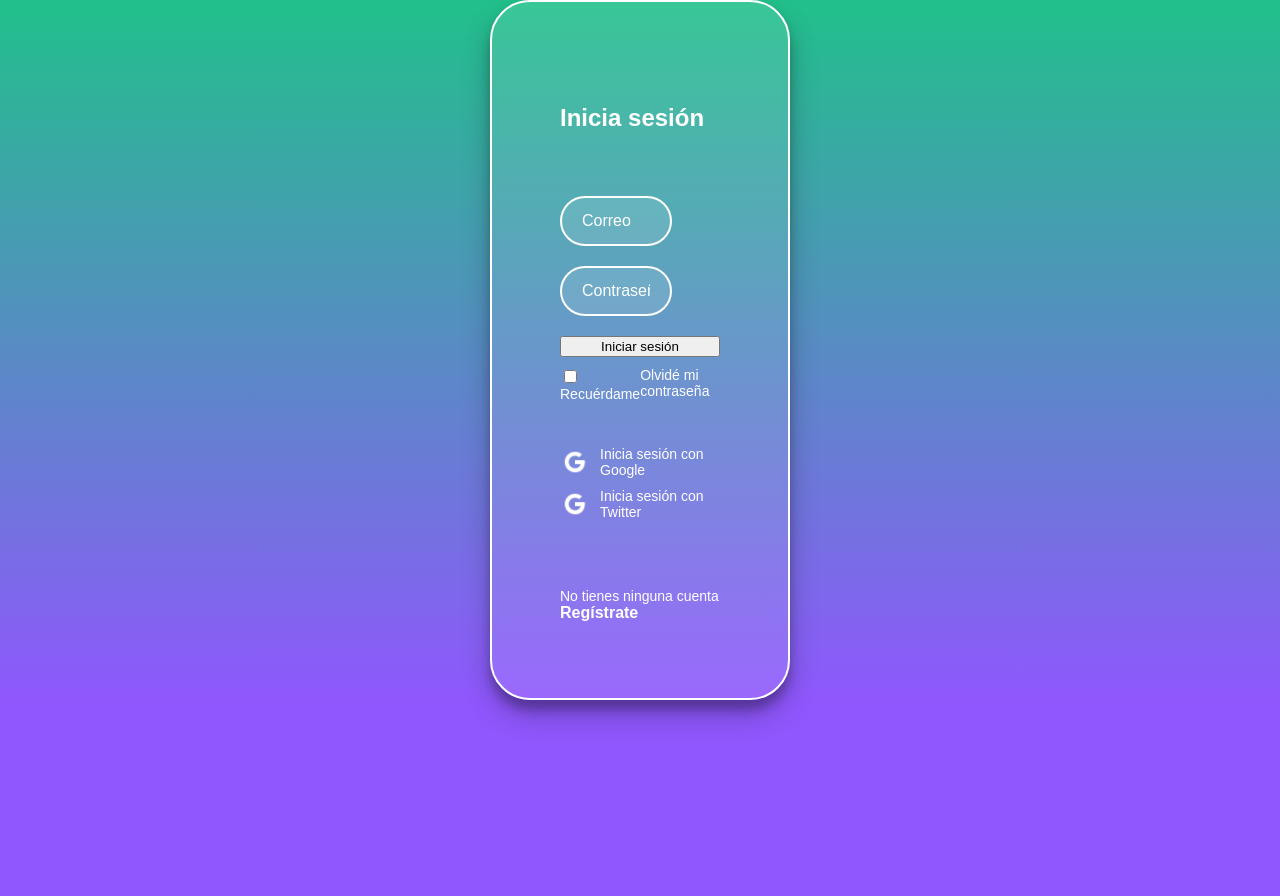
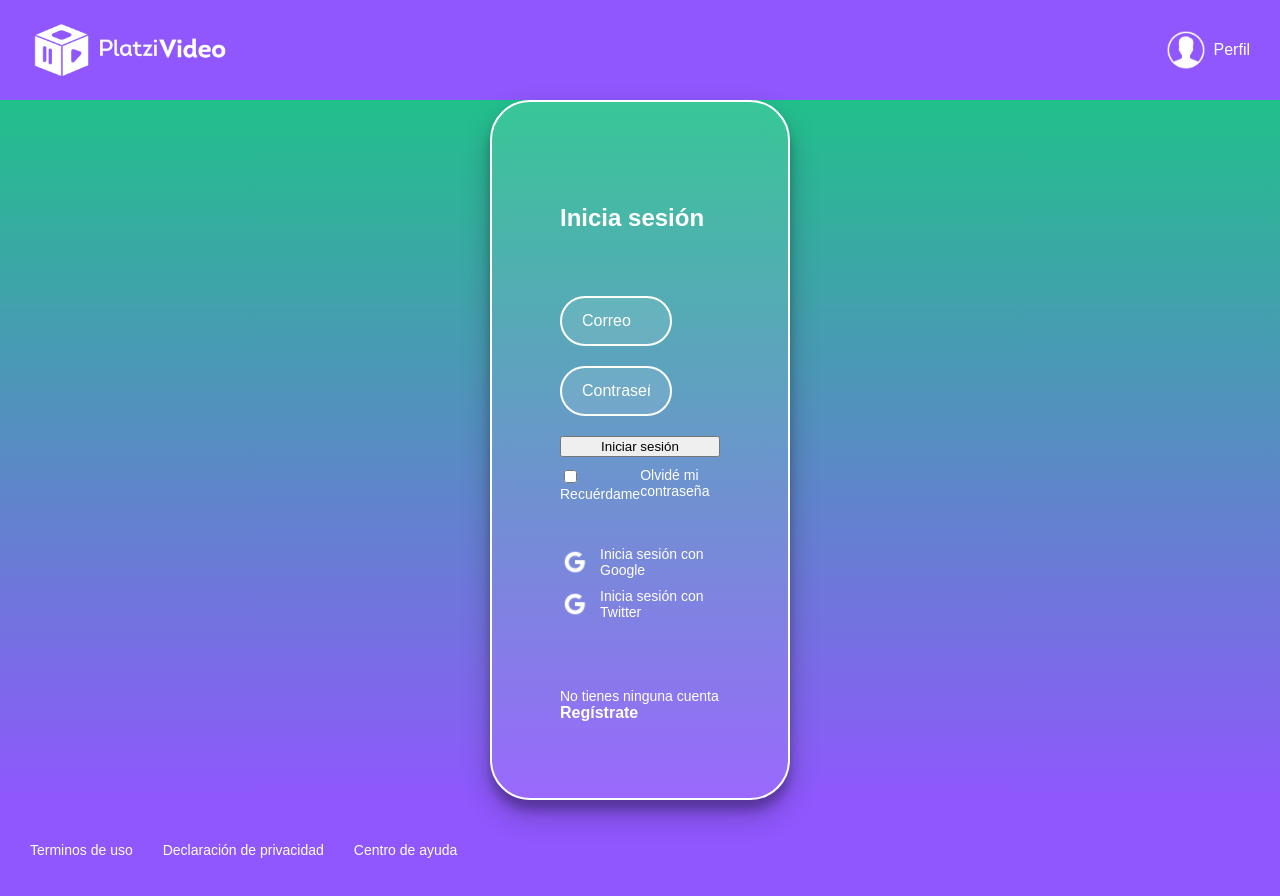
Before and after one commit to Marcos0204/Platzi_video, a React app: page /login in a window 1280 px wide. Shown: the top 896 px of the page. Before the commit the page ends 800 px from the top, so only its background shows below. Built offline with nearby package versions, Linux system fonts and the light colour scheme.

Commit message:
component_layout

```diff
--- a/src/Containers/Home.jsx
+++ b/src/Containers/Home.jsx
@@ -1,13 +1,11 @@
 /* eslint-disable react/jsx-props-no-spreading */
 /* eslint-disable indent */
 import React from 'react';
-import Header from '../components/Header';
 import '../assets/styles/App.scss';
 import Search from '../components/Search';
 import Categories from '../components/Categories';
 import Carousel from '../components/Carousel';
 import CarouselItem from '../components/CarouselItem';
-import Footer from '../components/Footer';
 import useInitialState from '../Hooks/useInitialState';
 
 const API = 'http://localhost:3000/initalState';
@@ -18,8 +16,7 @@
     console.log(initialState);
 
     return (
-      <div className='App'>
-        <Header />
+      <>
         <Search />
 
         { initialState.mylist > 0 && (
@@ -46,8 +43,7 @@
               ))}
           </Carousel>
         </Categories>
-        <Footer />
-      </div>
+      </>
     );
 };
 
--- /dev/null
+++ b/src/components/Layout.jsx
@@ -0,0 +1,15 @@
+import React from 'react';
+import Header from './Header';
+import Footer from './Footer';
+
+const Layout = ({ children }) => {
+  return (
+    <div className='App'>
+      <Header />
+      {children}
+      <Footer />
+    </div>
+  );
+};
+
+export default Layout;
--- a/src/routes/App.js
+++ b/src/routes/App.js
@@ -5,16 +5,20 @@
 import Login from '../Containers/Login';
 import Register from '../Containers/Register';
 import NotFound from '../Containers/NotFound';
+import Layout from '../components/Layout';
 
 const App = () => {
   return (
     <BrowserRouter>
+      <Layout>
         <Switch>
           <Route exact path='/' component={Home} />
           <Route exact path='/login' component={Login} />
           <Route exact path='/register' component={Register} />
           <Route component={NotFound} />
         </Switch>
+      </Layout>
+
     </BrowserRouter>
   );
 };
```
Lines whose indentation alone changed are shown as unchanged.
